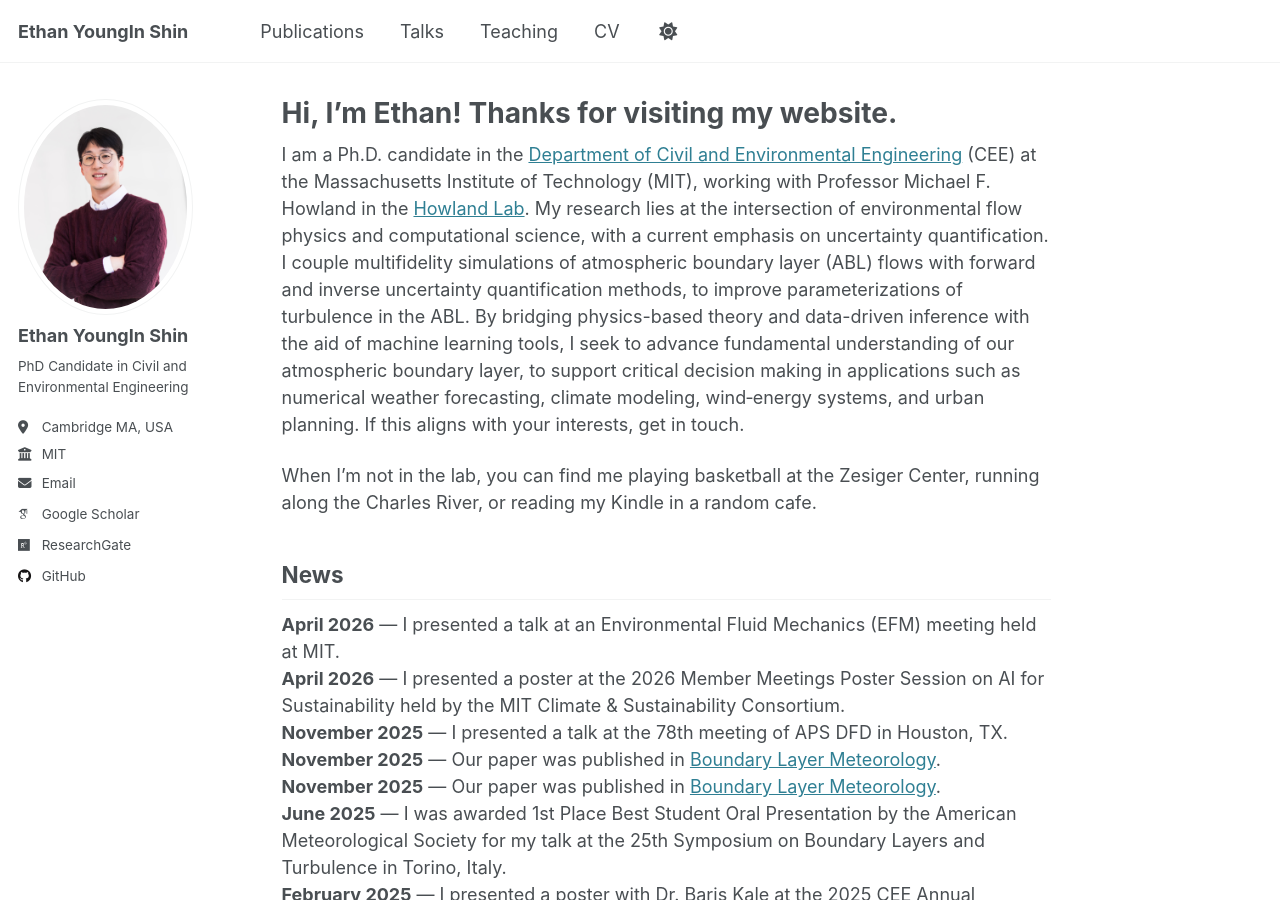
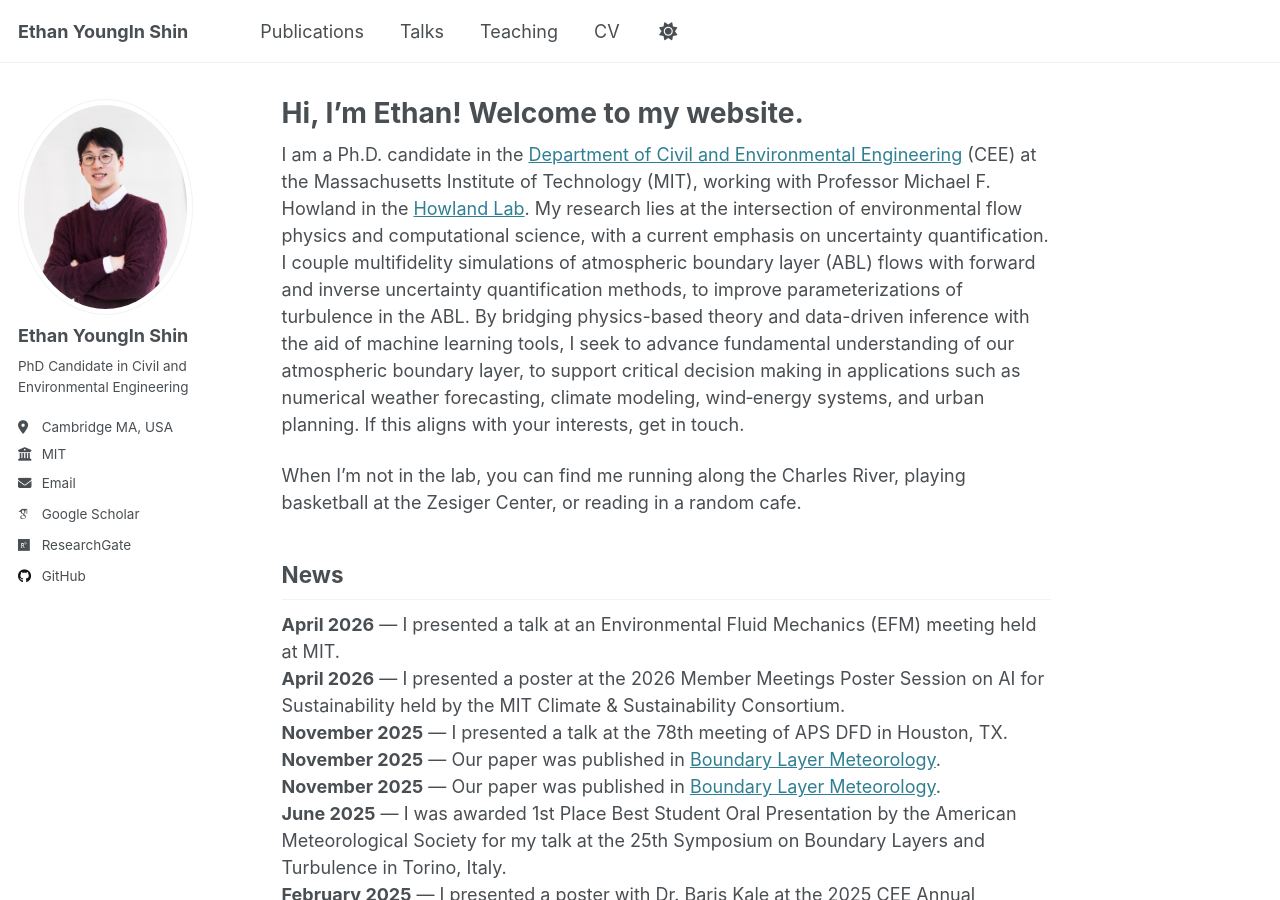
Before and after one commit to duddlshin/duddlshin.github.io, a Jekyll site: the page built from _pages/about.md, in a window 1280 px wide and 900 px high. Built offline with Jekyll 4.4.1, drawn with Linux system fonts in a browser that asks for light colours; some web fonts are replaced.

Commit message:
Updated CV

```diff
--- a/_pages/about.md
+++ b/_pages/about.md
@@ -1,6 +1,6 @@
 ---
 permalink: /
-title: "Hi, I'm Ethan! Thanks for visiting my website."
+title: "Hi, I'm Ethan! Welcome to my website."
 author_profile: true
 redirect_from:
   - /about/
@@ -15,7 +15,7 @@ I couple multifidelity simulations of atmospheric boundary layer (ABL) flows wit
 By bridging physics-based theory and data-driven inference with the aid of machine learning tools, I seek to advance fundamental understanding of our atmospheric boundary layer, to support critical decision making in applications such as numerical weather forecasting, climate modeling, wind‐energy systems, and urban planning.
 If this aligns with your interests, get in touch.
 
-When I'm not in the lab, you can find me playing basketball at the Zesiger Center, running along the Charles River, or reading my Kindle in a random cafe.
+When I'm not in the lab, you can find me running along the Charles River, playing basketball at the Zesiger Center, or reading in a random cafe.
 
 
 
```
Also changed, not shown: _pages/cv.md (+1 -1 lines), 1 other file.
